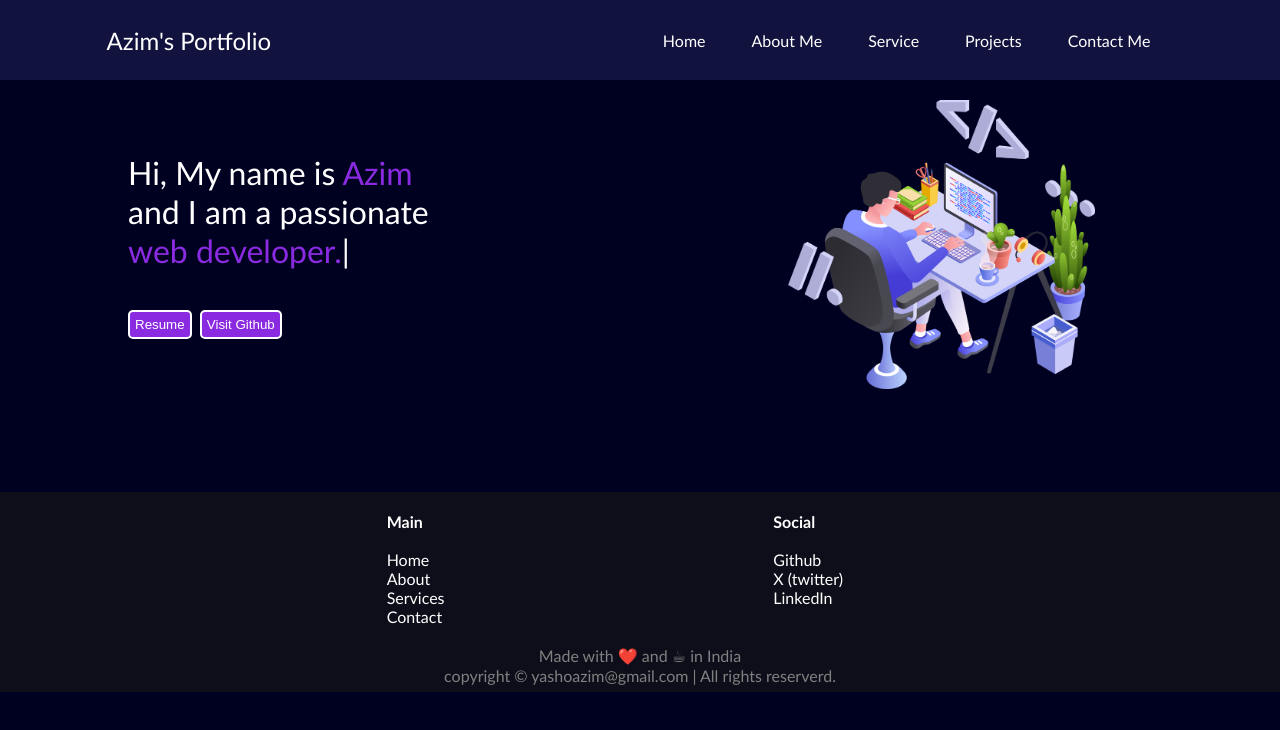
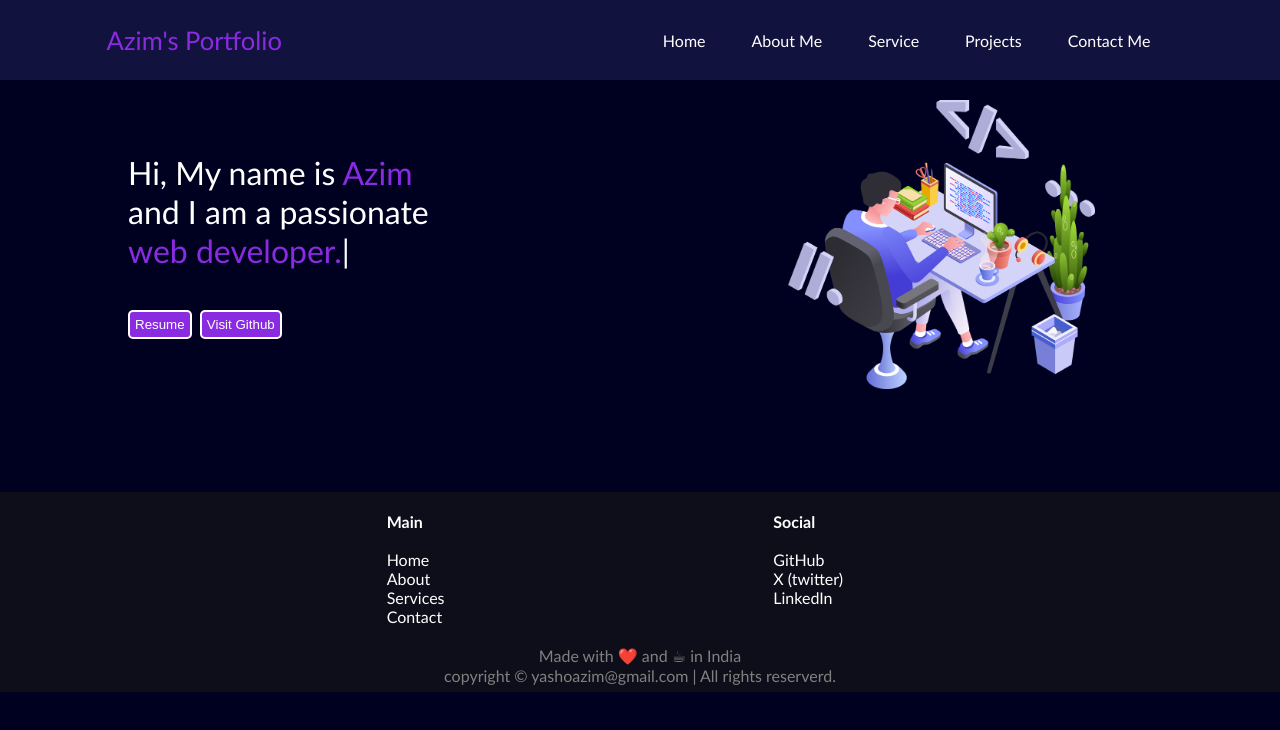
Before and after one commit to azim-cmd/my-portfolio, a plain HTML site: page index.html in a window 1280 px wide. In both pictures the pointer is over the element "Azim's Portfolio". Drawn offline with nearby package versions, Linux system fonts and the light colour scheme.

Commit message:
added github link to social section

```diff
--- a/index.html
+++ b/index.html
@@ -59,7 +59,7 @@
         <ul>
           <li><b>Social</b></li>
           <br>
-          <li>Github</li>
+          <li><a href="https://github.com/azim-cmd">GitHub</a></li>
           <li>X (twitter)</li>
           <li>LinkedIn</li>
         </ul>
--- a/stylesheets/homeStyle.css
+++ b/stylesheets/homeStyle.css
@@ -42,6 +42,11 @@ nav ul li {
 .left {
   width: 320px;
   font-size: 1.5rem;
+}
+
+.left:hover{
+  color: blueviolet;
+  font-size: 1.6rem;
 }
 
 .firstSection {
@@ -191,3 +196,16 @@ footer .footer-rights {
   background-color: #0e0e1a;
   color: grey;
 }
+
+.footer ul li a{
+  text-decoration: none;
+  color: white;
+}
+
+.footerFirst ul li :hover{
+  color: blueviolet;
+}
+
+.footerSecond ul li a:hover{
+  color: blueviolet;
+}
```
